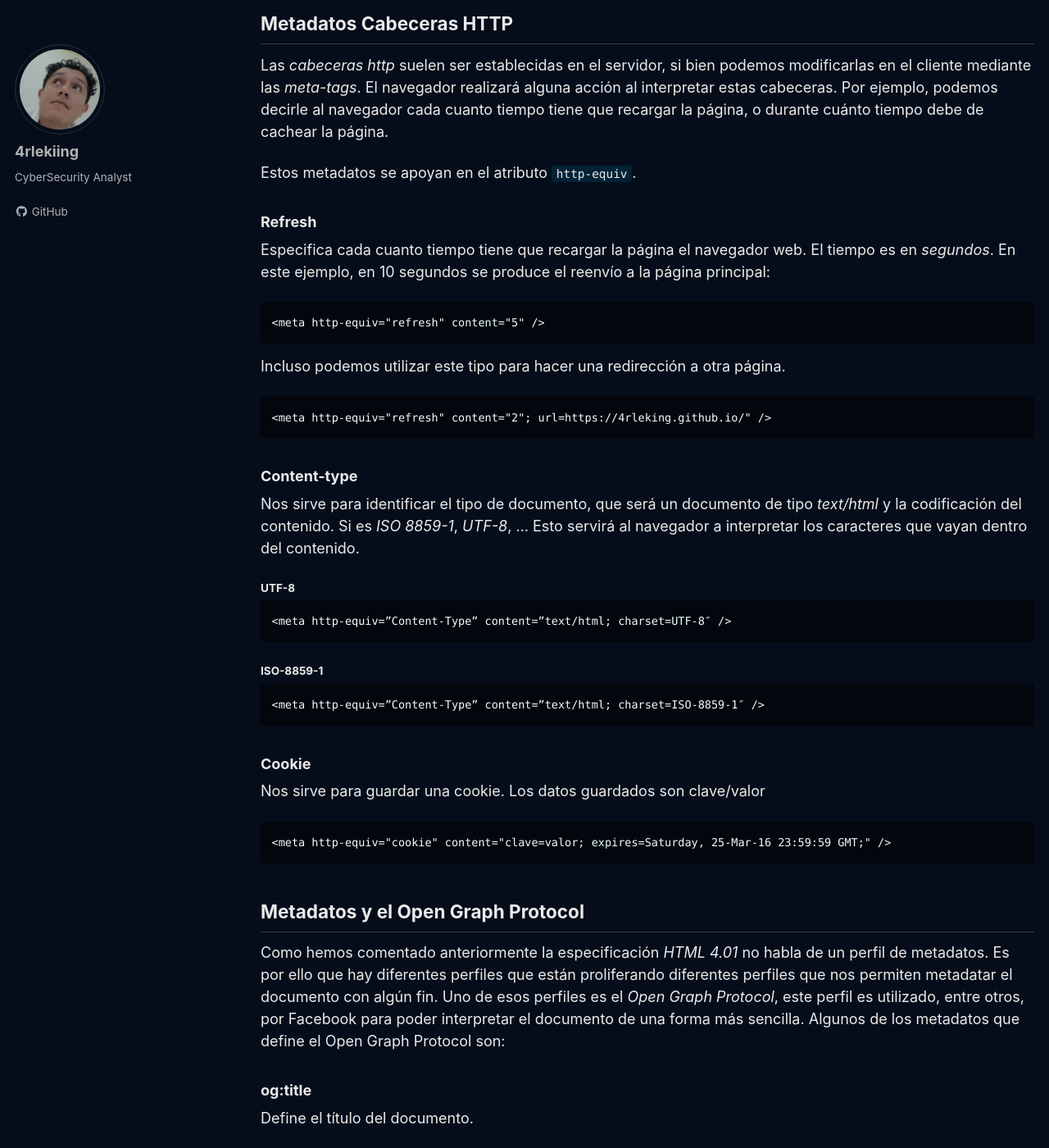
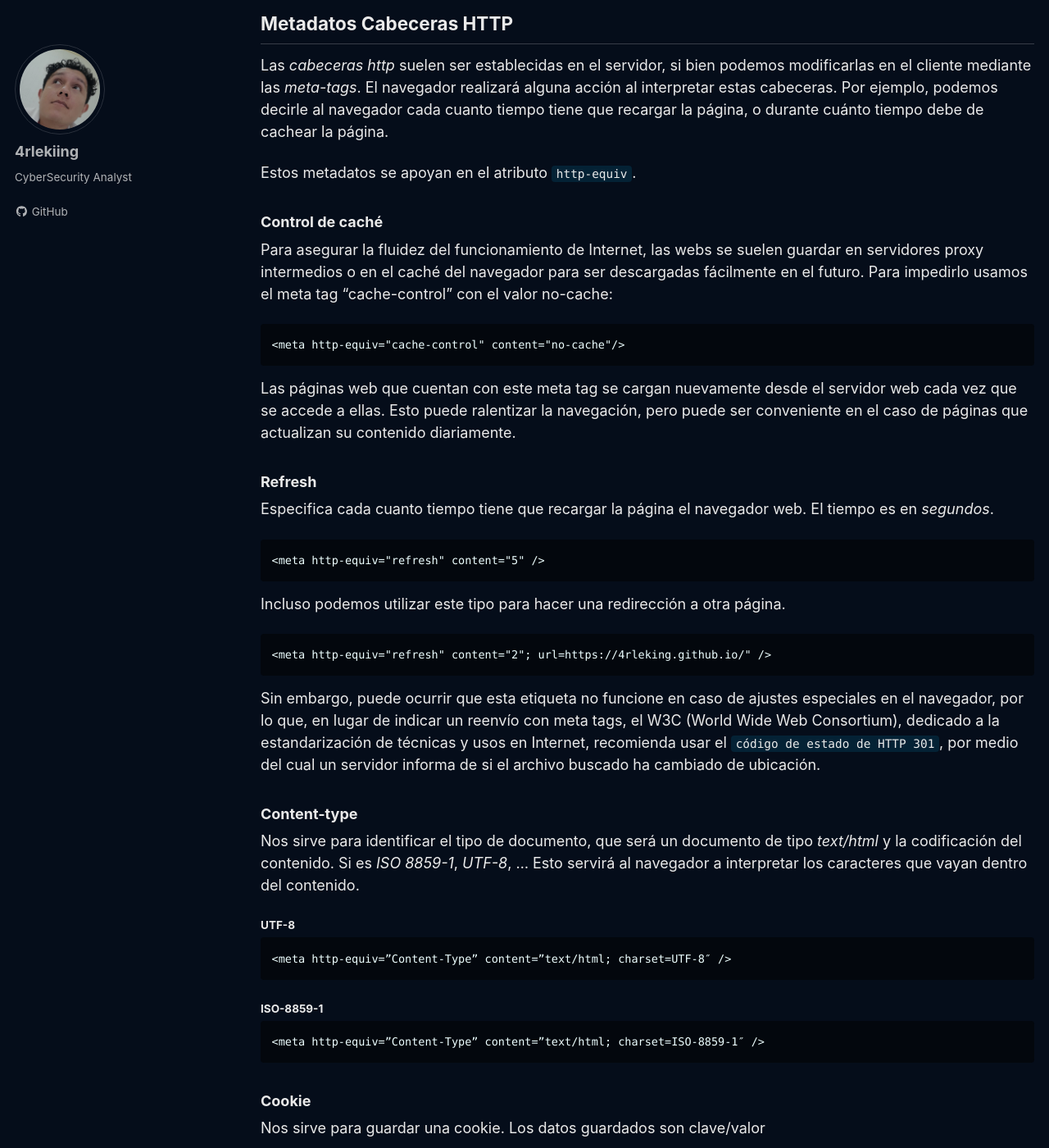
Before and after one commit to 4rleking/HTML.github.io, a Jekyll site: the page built from _posts/2023-08-05-Metadatos.md, in a window 1280 px wide and 1400 px high, scrolled down 3988 px. Shown: the whole window at 82% size. Built offline with Jekyll 4.4.1, drawn with Linux system fonts in a browser that asks for light colours; cached includes are drawn as plain includes; a script that is not in the unit is left out.

Commit message:
Update 2023-08-05-Metadatos.md

````diff
--- a/_posts/2023-08-05-Metadatos.md
+++ b/_posts/2023-08-05-Metadatos.md
@@ -150,9 +150,19 @@ Las *cabeceras http* suelen ser establecidas en el servidor, si bien podemos mod
 
 Estos metadatos se apoyan en el atributo `http-equiv`.
 
+### Control de caché
+
+Para asegurar la fluidez del funcionamiento de Internet, las webs se suelen guardar en servidores proxy intermedios o en el caché del navegador para ser descargadas fácilmente en el futuro. Para impedirlo usamos el meta tag “cache-control” con el valor no-cache:
+
+```text
+<meta http-equiv="cache-control" content="no-cache"/>
+```
+
+Las páginas web que cuentan con este meta tag se cargan nuevamente desde el servidor web cada vez que se accede a ellas. Esto puede ralentizar la navegación, pero puede ser conveniente en el caso de páginas que actualizan su contenido diariamente.
+
 ### Refresh
 
-Especifica cada cuanto tiempo tiene que recargar la página el navegador web. El tiempo es en *segundos*. En este ejemplo, en 10 segundos se produce el reenvío a la página principal:
+Especifica cada cuanto tiempo tiene que recargar la página el navegador web. El tiempo es en *segundos*.
 
 ```text
 <meta http-equiv="refresh" content="5" />
@@ -163,6 +173,8 @@ Incluso podemos utilizar este tipo para hacer una redirección a otra página.
 ```text
 <meta http-equiv="refresh" content="2"; url=https://4rleking.github.io/" />
 ```
+
+Sin embargo, puede ocurrir que esta etiqueta no funcione en caso de ajustes especiales en el navegador, por lo que, en lugar de indicar un reenvío con meta tags, el W3C (World Wide Web Consortium), dedicado a la estandarización de técnicas y usos en Internet, recomienda usar el `código de estado de HTTP 301`, por medio del cual un servidor informa de si el archivo buscado ha cambiado de ubicación.
 
 ### Content-type
 
````
